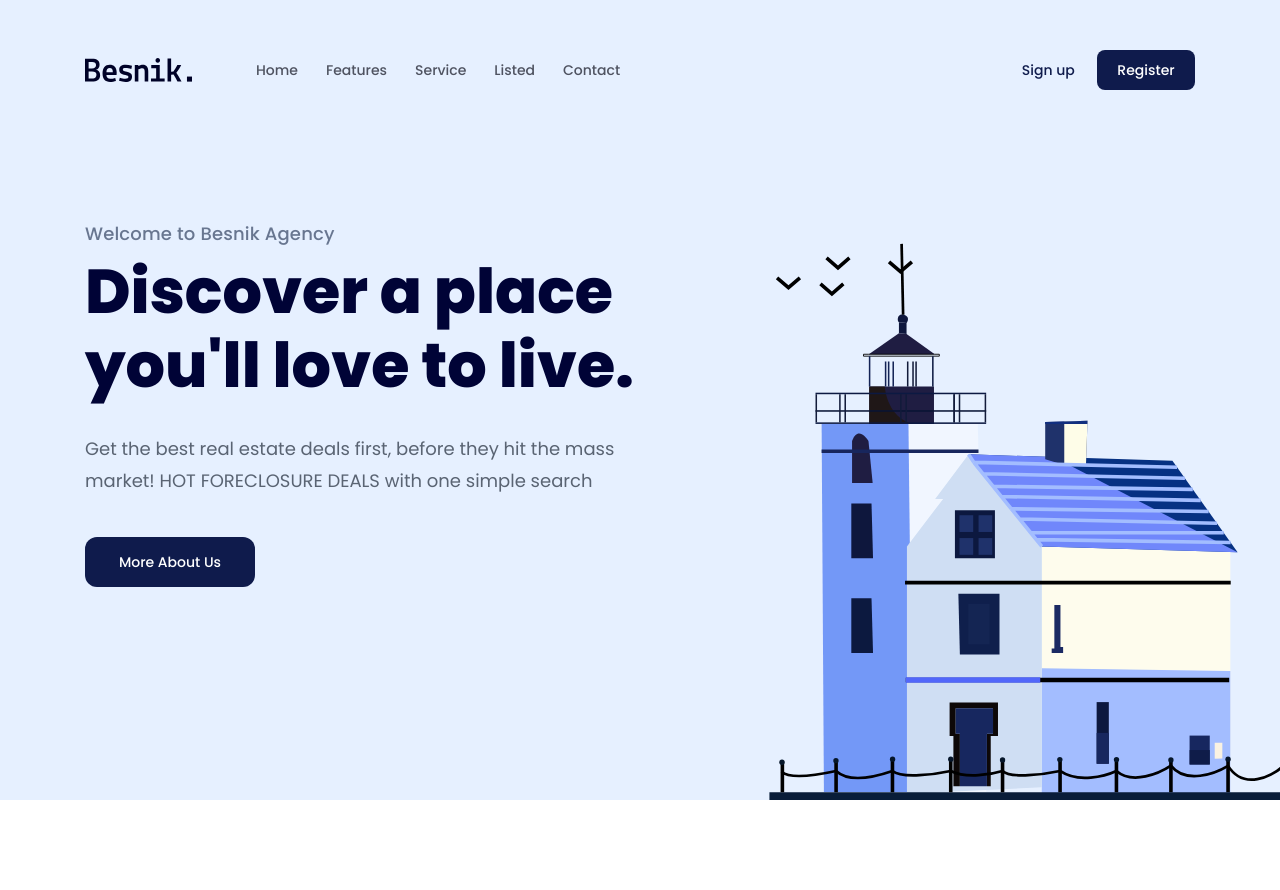
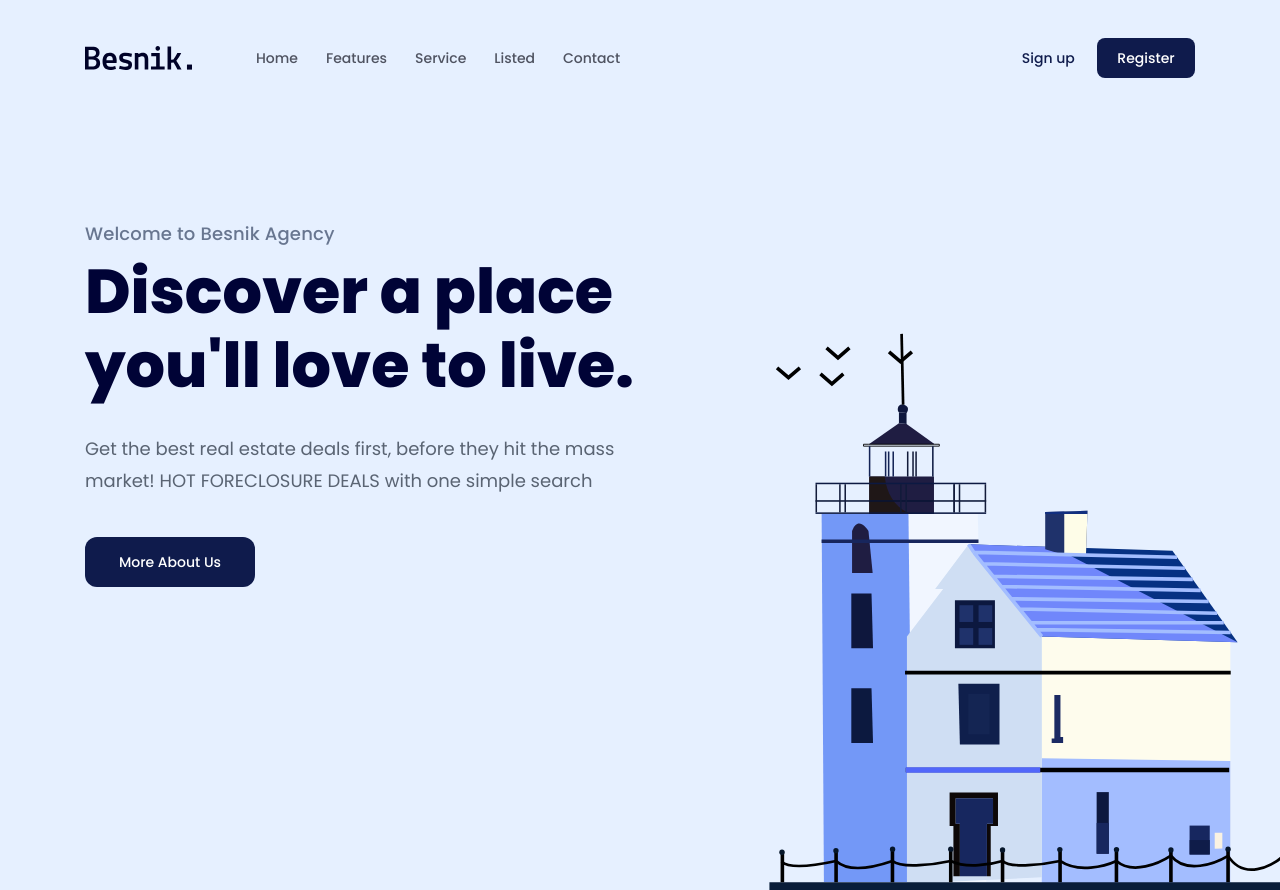
Before and after one commit to chuongnv96/htmlcss-project-01, a plain HTML site: page index.html in a window 1280 px wide. Shown: the top 890 px of the page. Drawn offline with Linux system fonts and the light colour scheme.

Commit message:
Fix Header

```diff
--- a/asset/css/styles.css
+++ b/asset/css/styles.css
@@ -52,7 +52,14 @@ a {
 
 /* Header */
 /* =====Navbar====== */
-.header {
+.fixed-header {
+    background: #e6f0ff;
+    padding-top: 26px;
+    position: sticky;
+    top: -26px;
+    z-index: 1;
+}
+.hero-wrap {
     position: relative;
     background: #e6f0ff;
     height: 100vh;
@@ -61,7 +68,7 @@ a {
 .navbar {
     display: flex;
     align-items: center;
-    padding-top: 50px;
+    padding: 12px 0;
 }
 
 .navbar ul {
@@ -94,12 +101,11 @@ a {
     padding: 13px 16px;
     margin-left: 18px;
     border-radius: 8px;
-    z-index: 0;
 }
 
 /* ======Hero Infor======= */
 .hero {
-    margin-top: 130px;
+    padding-top: 130px;
     max-width: 51%;
 }
 
--- a/index.html
+++ b/index.html
@@ -17,9 +17,9 @@
     </head>
     <body>
         <main>
-            <!-- Header -->
-            <header class="header">
+            <header class="fixed-header">
                 <div class="content">
+                    <!-- Navbar -->
                     <nav class="navbar">
                         <!-- Logo -->
                         <img src="./asset/img/logo.svg" alt="logo" />
@@ -37,6 +37,11 @@
                             <a href="#!" class="btn action-btn">Register</a>
                         </div>
                     </nav>
+                </div>
+            </header>
+            <!-- Hero wrap -->
+            <div class="hero-wrap">
+                <div class="content">
                     <!-- Hero -->
                     <div class="hero">
                         <div class="info">
@@ -60,7 +65,7 @@
                         />
                     </div>
                 </div>
-            </header>
+            </div>
             <!-- Clients -->
             <div class="clients">
                 <div class="content">
@@ -161,7 +166,7 @@
                         </li>
                     </ul>
                     <div class="guide-cta">
-                        <a href="" class="btn"> Sell Full Guidelines </a>
+                        <a href="#!" class="btn"> Sell Full Guidelines </a>
                     </div>
                 </div>
             </div>
```
